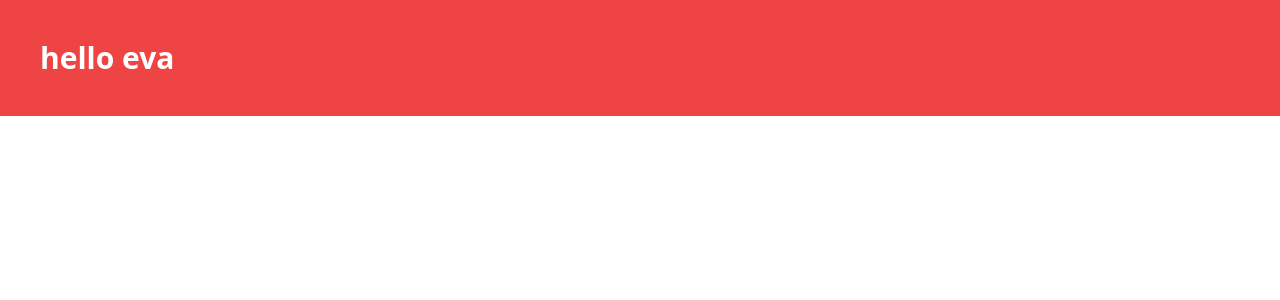
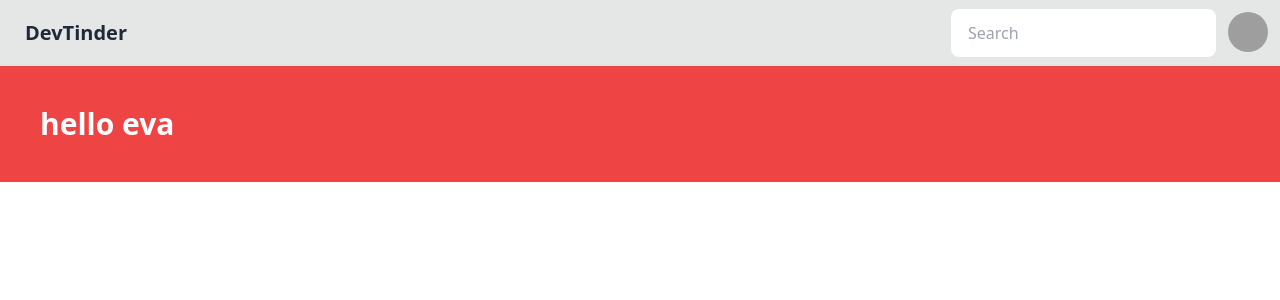
Before and after one commit to Evasaraf/devTinder-web, a React (Vite) app: page / in a window 1280 px wide. Shown: the top 300 px of the page. Built offline with nearby package versions, Linux system fonts and the light colour scheme; grey boxes are pictures that could not be loaded.

Commit message:
adding a navbar component to our webpage using using daisyUI

```diff
--- a/src/App.jsx
+++ b/src/App.jsx
@@ -1,9 +1,40 @@
 function App() {
   return (
-    <div className="bg-red-500 text-white text-3xl font-bold p-10">
-   hello eva
-    </div>
-  )
+    <>
+      <div className="navbar bg-base-300 shadow-sm">
+        <div className="flex-1">
+          <a className="btn btn-ghost text-xl">DevTinder</a>
+        </div>
+        <div className="flex gap-2">
+          <input type="text" placeholder="Search" className="input w-24 md:w-auto" />
+          <div className="dropdown dropdown-end">
+            <div tabIndex={0} role="button" className="btn btn-ghost btn-circle avatar">
+              <div className="w-10 rounded-full">
+                <img
+                  alt="Tailwind CSS Navbar component"
+                  src="https://img.daisyui.com/images/stock/photo-1534528741775-53994a69daeb.webp" />
+              </div>
+            </div>
+            <ul
+              tabIndex={-1}
+              className="menu menu-sm dropdown-content bg-base-100 rounded-box z-1 mt-3 w-52 p-2 shadow">
+              <li>
+                <a className="justify-between">
+                  Profile
+                  <span className="badge">New</span>
+                </a>
+              </li>
+              <li><a>Settings</a></li>
+              <li><a>Logout</a></li>
+            </ul>
+          </div>
+        </div>
+      </div>
+      <h1 className="bg-red-500 text-white text-3xl font-bold p-10">
+        hello eva
+      </h1>
+    </>
+  );
 }
 
-export default App
+export default App;
```
Also changed, not shown: 1 other file (tests, documents, lock files or other folders).
